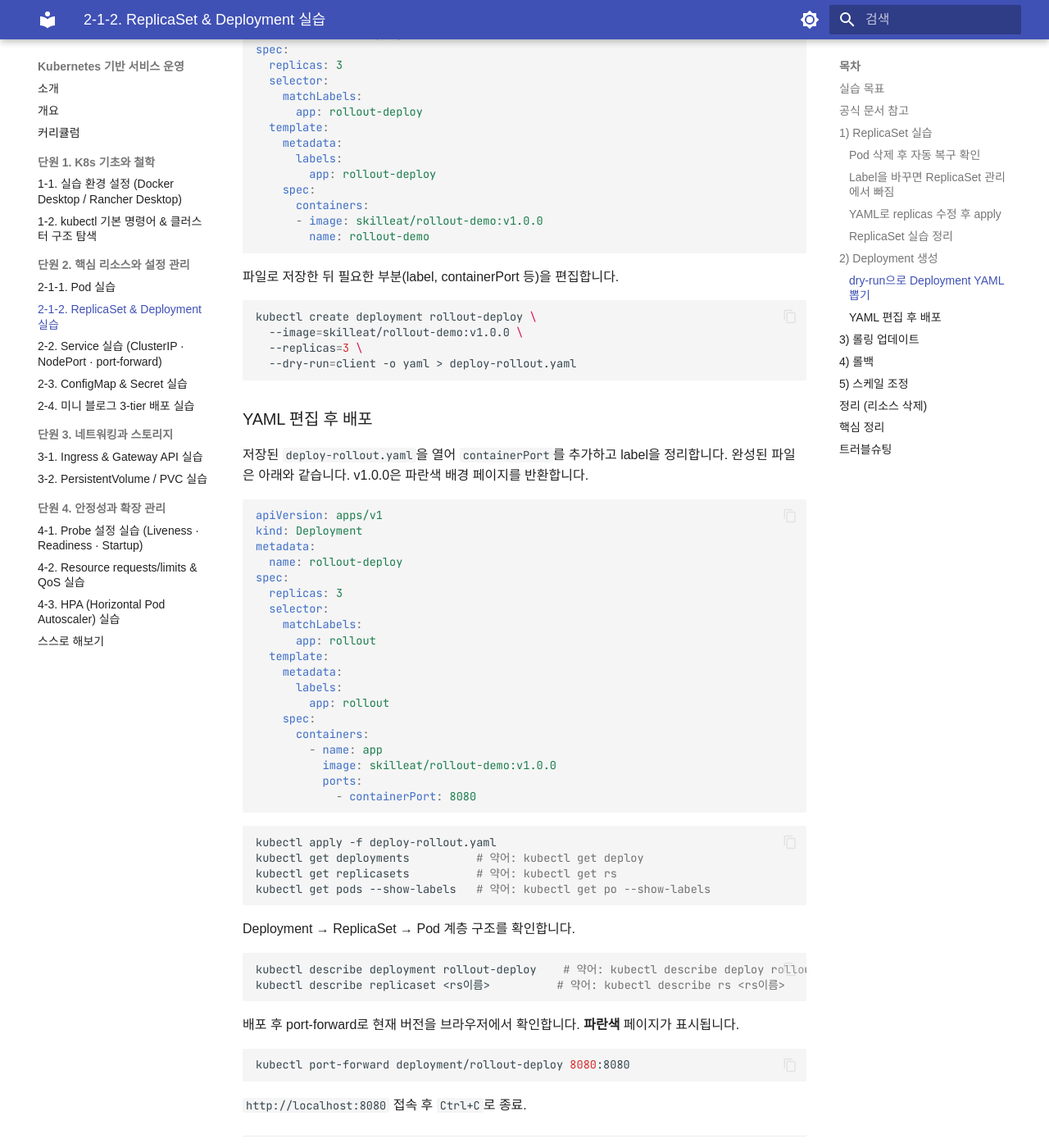
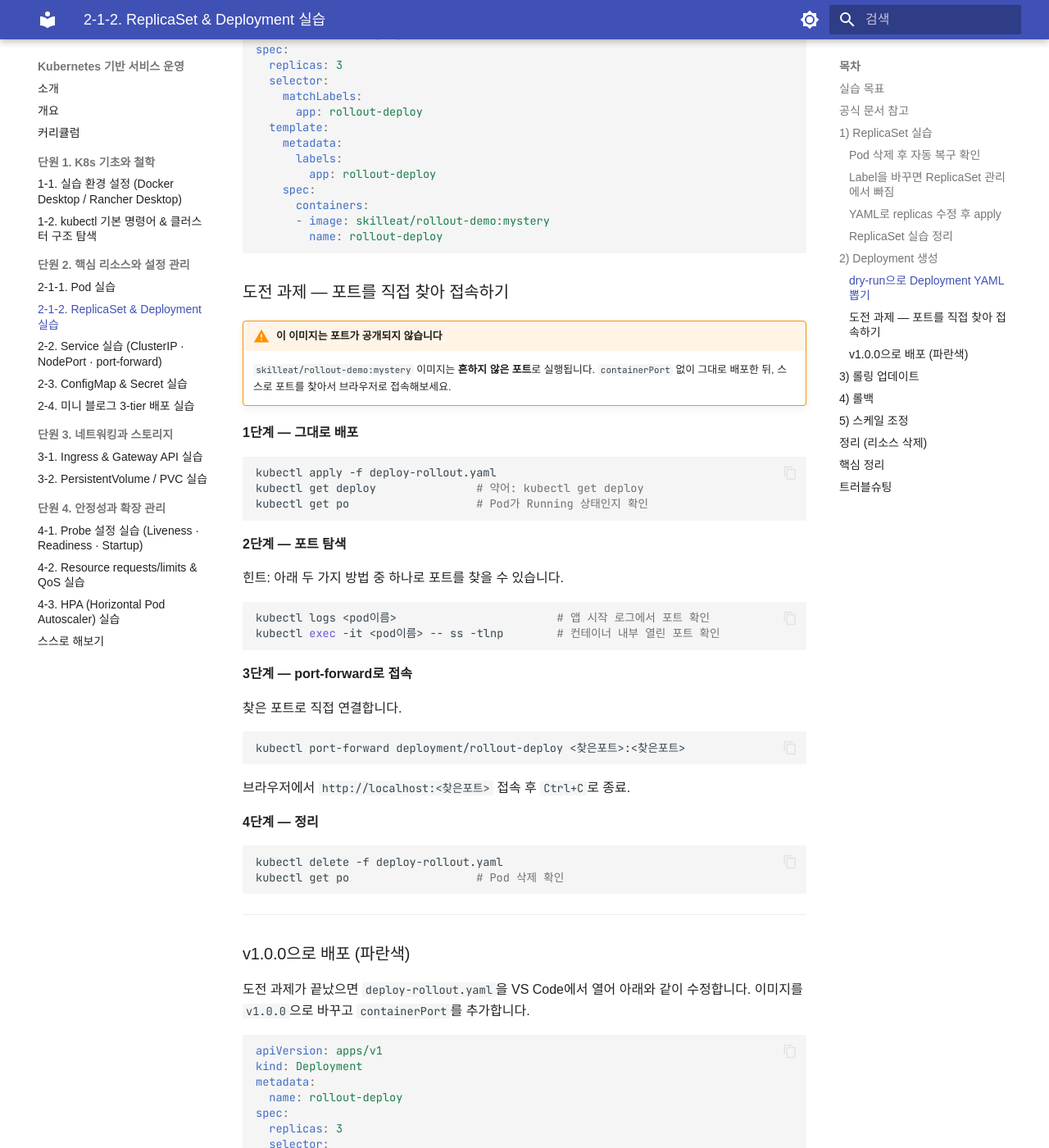
Before and after one commit to skilleat-labs/docker-k8s-labs, an MkDocs documentation site: the page built from docs/modules/module10/2-1-2.md, in a window 1280 px wide and 1400 px high, scrolled down 2805 px. Shown: the whole window at 82% size. Built offline with MkDocs 1.6.1 and Material for MkDocs 9.7.7, drawn with Linux system fonts in a browser that asks for light colours; some web fonts are replaced; some of the changed text lies outside the part shown.

Commit message:
docs: Deployment 실습에 mystery 이미지 도전 과제 추가 및 v1→v2 롤링 업데이트 흐름으로 재구성

````diff
--- a/docs/modules/module10/2-1-2.md
+++ b/docs/modules/module10/2-1-2.md
@@ -116,9 +116,9 @@
 
 ```bash
 kubectl create deployment rollout-deploy \
-  --image=skilleat/rollout-demo:v1.0.0 \
+  --image=skilleat/rollout-demo:mystery \
   --replicas=3 \
-  --dry-run=client -o yaml
+  --dry-run=client -o yaml > deploy-rollout.yaml
 ```
 
 출력 예시:
@@ -139,22 +139,56 @@
         app: rollout-deploy
     spec:
       containers:
-      - image: skilleat/rollout-demo:v1.0.0
-        name: rollout-demo
+      - image: skilleat/rollout-demo:mystery
+        name: rollout-deploy
 ```
 
-파일로 저장한 뒤 필요한 부분(label, containerPort 등)을 편집합니다.
+### 도전 과제 — 포트를 직접 찾아 접속하기
+
+!!! warning "이 이미지는 포트가 공개되지 않습니다"
+    `skilleat/rollout-demo:mystery` 이미지는 **흔하지 않은 포트**로 실행됩니다.
+    `containerPort` 없이 그대로 배포한 뒤, 스스로 포트를 찾아서 브라우저로 접속해보세요.
+
+**1단계 — 그대로 배포**
 
 ```bash
-kubectl create deployment rollout-deploy \
-  --image=skilleat/rollout-demo:v1.0.0 \
-  --replicas=3 \
-  --dry-run=client -o yaml > deploy-rollout.yaml
+kubectl apply -f deploy-rollout.yaml
+kubectl get deploy               # 약어: kubectl get deploy
+kubectl get po                   # Pod가 Running 상태인지 확인
 ```
 
-### YAML 편집 후 배포
+**2단계 — 포트 탐색**
 
-저장된 `deploy-rollout.yaml`을 열어 `containerPort`를 추가하고 label을 정리합니다. 완성된 파일은 아래와 같습니다. v1.0.0은 파란색 배경 페이지를 반환합니다.
+힌트: 아래 두 가지 방법 중 하나로 포트를 찾을 수 있습니다.
+
+```bash
+kubectl logs <pod이름>                        # 앱 시작 로그에서 포트 확인
+kubectl exec -it <pod이름> -- ss -tlnp        # 컨테이너 내부 열린 포트 확인
+```
+
+**3단계 — port-forward로 접속**
+
+찾은 포트로 직접 연결합니다.
+
+```bash
+kubectl port-forward deployment/rollout-deploy <찾은포트>:<찾은포트>
+```
+
+브라우저에서 `http://localhost:<찾은포트>` 접속 후 `Ctrl+C`로 종료.
+
+**4단계 — 정리**
+
+```bash
+kubectl delete -f deploy-rollout.yaml
+kubectl get po                   # Pod 삭제 확인
+```
+
+---
+
+### v1.0.0으로 배포 (파란색)
+
+도전 과제가 끝났으면 `deploy-rollout.yaml`을 VS Code에서 열어 아래와 같이 수정합니다.
+이미지를 `v1.0.0`으로 바꾸고 `containerPort`를 추가합니다.
 
 ```yaml
 apiVersion: apps/v1
@@ -180,19 +214,19 @@
 
 ```bash
 kubectl apply -f deploy-rollout.yaml
-kubectl get deployments          # 약어: kubectl get deploy
-kubectl get replicasets          # 약어: kubectl get rs
-kubectl get pods --show-labels   # 약어: kubectl get po --show-labels
+kubectl get deploy               # 약어: kubectl get deploy
+kubectl get rs                   # 약어: kubectl get rs
+kubectl get po --show-labels     # 약어: kubectl get po --show-labels
 ```
 
 Deployment → ReplicaSet → Pod 계층 구조를 확인합니다.
 
 ```bash
-kubectl describe deployment rollout-deploy    # 약어: kubectl describe deploy rollout-deploy
-kubectl describe replicaset <rs이름>          # 약어: kubectl describe rs <rs이름>
+kubectl describe deploy rollout-deploy    # NewReplicaSet 이름 확인
+kubectl describe rs <rs이름>              # 관리 중인 Pod 확인
 ```
 
-배포 후 port-forward로 현재 버전을 브라우저에서 확인합니다. **파란색** 페이지가 표시됩니다.
+배포 후 port-forward로 **파란색** 페이지를 확인합니다.
 
 ```bash
 kubectl port-forward deployment/rollout-deploy 8080:8080
````
